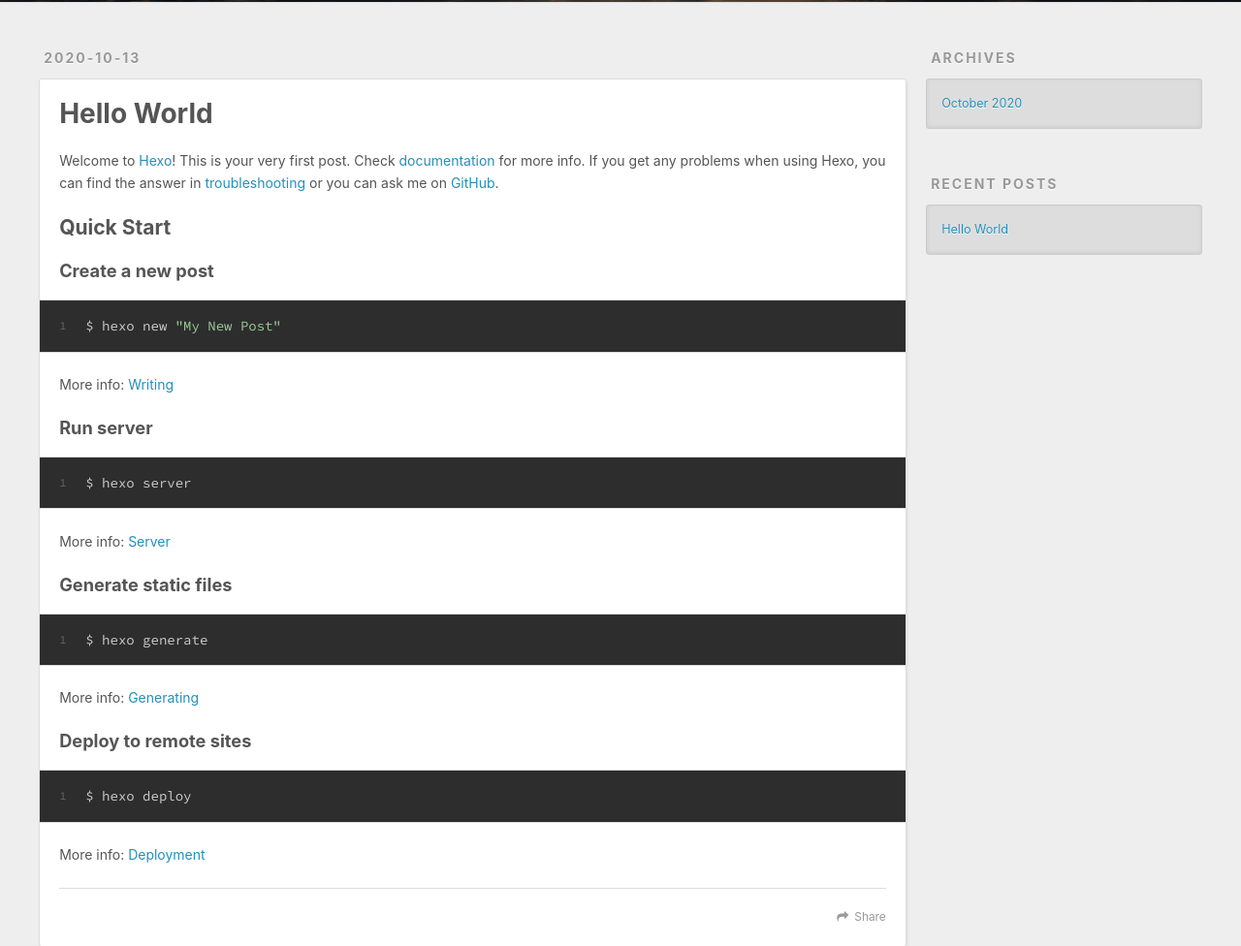
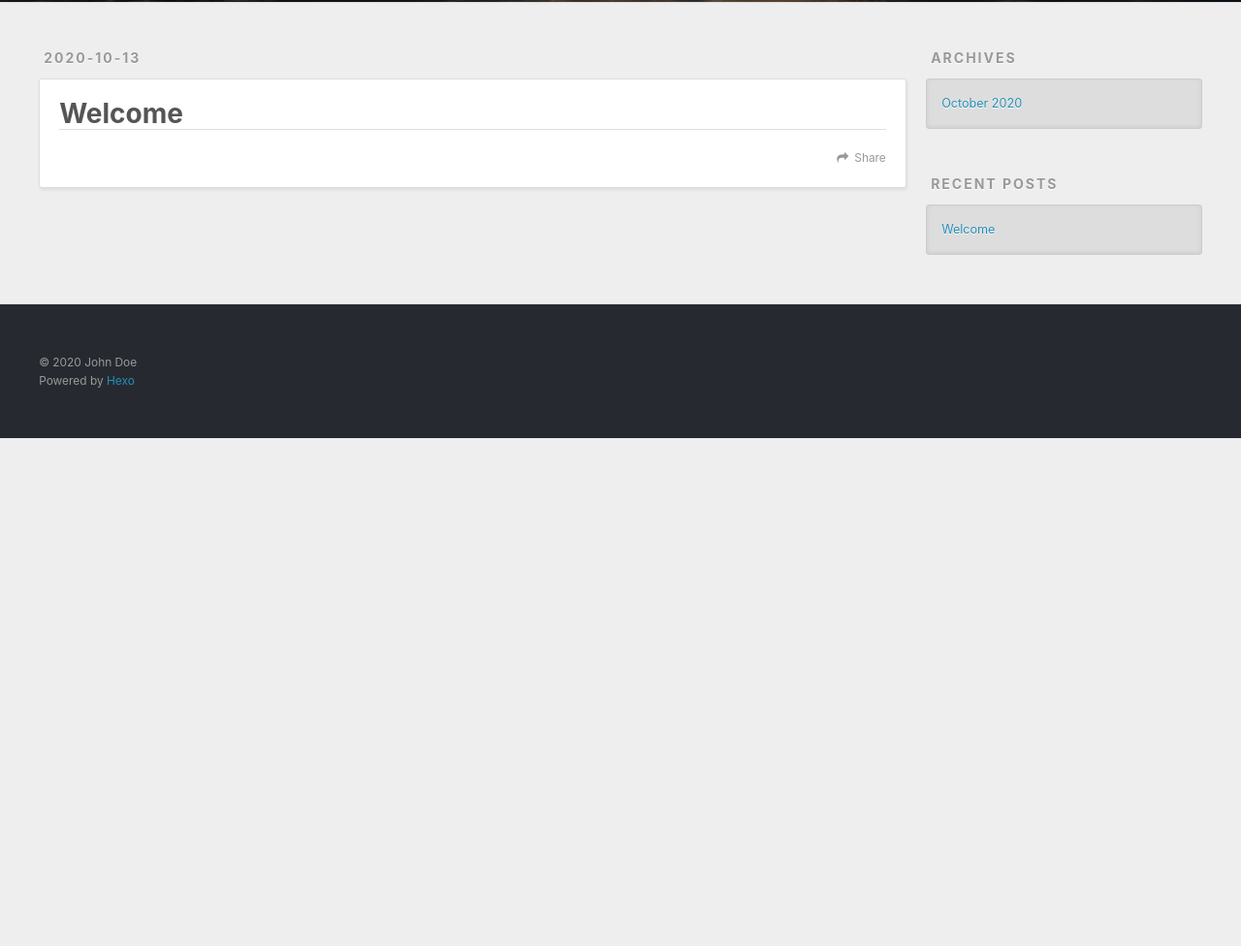
Before and after one commit to l960117/950905.github.io, a plain HTML site: page 2020/10/13/hello-world/index.html in a window 1280 px wide. Shown: the part 298-1274 px from the top of the page at 97% size. After the commit the page ends 800 px from the top, so only its background shows below. Drawn offline with nearby package versions, Linux system fonts and the light colour scheme.

Commit message:
Site updated: 2020-10-13 16:05:59

```diff
--- a/2020/10/13/hello-world/index.html
+++ b/2020/10/13/hello-world/index.html
@@ -5,17 +5,15 @@
 
 
 
-  <title>Hello World | Hexo</title>
+  <title>Welcome | Hexo</title>
   <meta name="viewport" content="width=device-width, initial-scale=1, maximum-scale=1">
-  <meta name="description" content="Welcome to Hexo! This is your very first post. Check documentation for more info. If you get any problems when using Hexo, you can find the answer in troubleshooting or you can ask me on GitHub. Quick">
-<meta property="og:type" content="article">
-<meta property="og:title" content="Hello World">
+  <meta property="og:type" content="article">
+<meta property="og:title" content="Welcome">
 <meta property="og:url" content="http://example.com/2020/10/13/hello-world/index.html">
 <meta property="og:site_name" content="Hexo">
-<meta property="og:description" content="Welcome to Hexo! This is your very first post. Check documentation for more info. If you get any problems when using Hexo, you can find the answer in troubleshooting or you can ask me on GitHub. Quick">
 <meta property="og:locale" content="en_US">
 <meta property="article:published_time" content="2020-10-13T07:47:48.097Z">
-<meta property="article:modified_time" content="2020-10-13T07:47:48.097Z">
+<meta property="article:modified_time" content="2020-10-13T08:05:13.977Z">
 <meta property="article:author" content="John Doe">
 <meta name="twitter:card" content="summary">
 
@@ -80,7 +78,7 @@
 
 
     <h1 class="article-title" itemprop="name">
-      Hello World
+      Welcome
     </h1>
 
 
@@ -88,24 +86,11 @@
 
     <div class="article-entry" itemprop="articleBody">
 
-        <p>Welcome to <a target="_blank" rel="noopener" href="https://hexo.io/">Hexo</a>! This is your very first post. Check <a target="_blank" rel="noopener" href="https://hexo.io/docs/">documentation</a> for more info. If you get any problems when using Hexo, you can find the answer in <a target="_blank" rel="noopener" href="https://hexo.io/docs/troubleshooting.html">troubleshooting</a> or you can ask me on <a target="_blank" rel="noopener" href="https://github.com/hexojs/hexo/issues">GitHub</a>.</p>
-<h2 id="Quick-Start"><a href="#Quick-Start" class="headerlink" title="Quick Start"></a>Quick Start</h2><h3 id="Create-a-new-post"><a href="#Create-a-new-post" class="headerlink" title="Create a new post"></a>Create a new post</h3><figure class="highlight bash"><table><tr><td class="gutter"><pre><span class="line">1</span><br></pre></td><td class="code"><pre><span class="line">$ hexo new <span class="string">&quot;My New Post&quot;</span></span><br></pre></td></tr></table></figure>
-
-<p>More info: <a target="_blank" rel="noopener" href="https://hexo.io/docs/writing.html">Writing</a></p>
-<h3 id="Run-server"><a href="#Run-server" class="headerlink" title="Run server"></a>Run server</h3><figure class="highlight bash"><table><tr><td class="gutter"><pre><span class="line">1</span><br></pre></td><td class="code"><pre><span class="line">$ hexo server</span><br></pre></td></tr></table></figure>
-
-<p>More info: <a target="_blank" rel="noopener" href="https://hexo.io/docs/server.html">Server</a></p>
-<h3 id="Generate-static-files"><a href="#Generate-static-files" class="headerlink" title="Generate static files"></a>Generate static files</h3><figure class="highlight bash"><table><tr><td class="gutter"><pre><span class="line">1</span><br></pre></td><td class="code"><pre><span class="line">$ hexo generate</span><br></pre></td></tr></table></figure>
-
-<p>More info: <a target="_blank" rel="noopener" href="https://hexo.io/docs/generating.html">Generating</a></p>
-<h3 id="Deploy-to-remote-sites"><a href="#Deploy-to-remote-sites" class="headerlink" title="Deploy to remote sites"></a>Deploy to remote sites</h3><figure class="highlight bash"><table><tr><td class="gutter"><pre><span class="line">1</span><br></pre></td><td class="code"><pre><span class="line">$ hexo deploy</span><br></pre></td></tr></table></figure>
-
-<p>More info: <a target="_blank" rel="noopener" href="https://hexo.io/docs/one-command-deployment.html">Deployment</a></p>
 
 
     </div>
     <footer class="article-footer">
-      <a data-url="http://example.com/2020/10/13/hello-world/" data-id="ckg7ofxrq00008gp55f9qe5pa" class="article-share-link">Share</a>
+      <a data-url="http://example.com/2020/10/13/hello-world/" data-id="ckg7ol4t90000e0p5hgwreek0" class="article-share-link">Share</a>
 
 
     </footer>
@@ -144,7 +129,7 @@
       <ul>
 
           <li>
-            <a href="/2020/10/13/hello-world/">Hello World</a>
+            <a href="/2020/10/13/hello-world/">Welcome</a>
           </li>
 
       </ul>
```
Also changed, not shown: archives/2020/10/index.html (+2 -2 lines), archives/2020/index.html (+2 -2 lines), archives/index.html (+2 -2 lines), index.html (+3 -16 lines).
